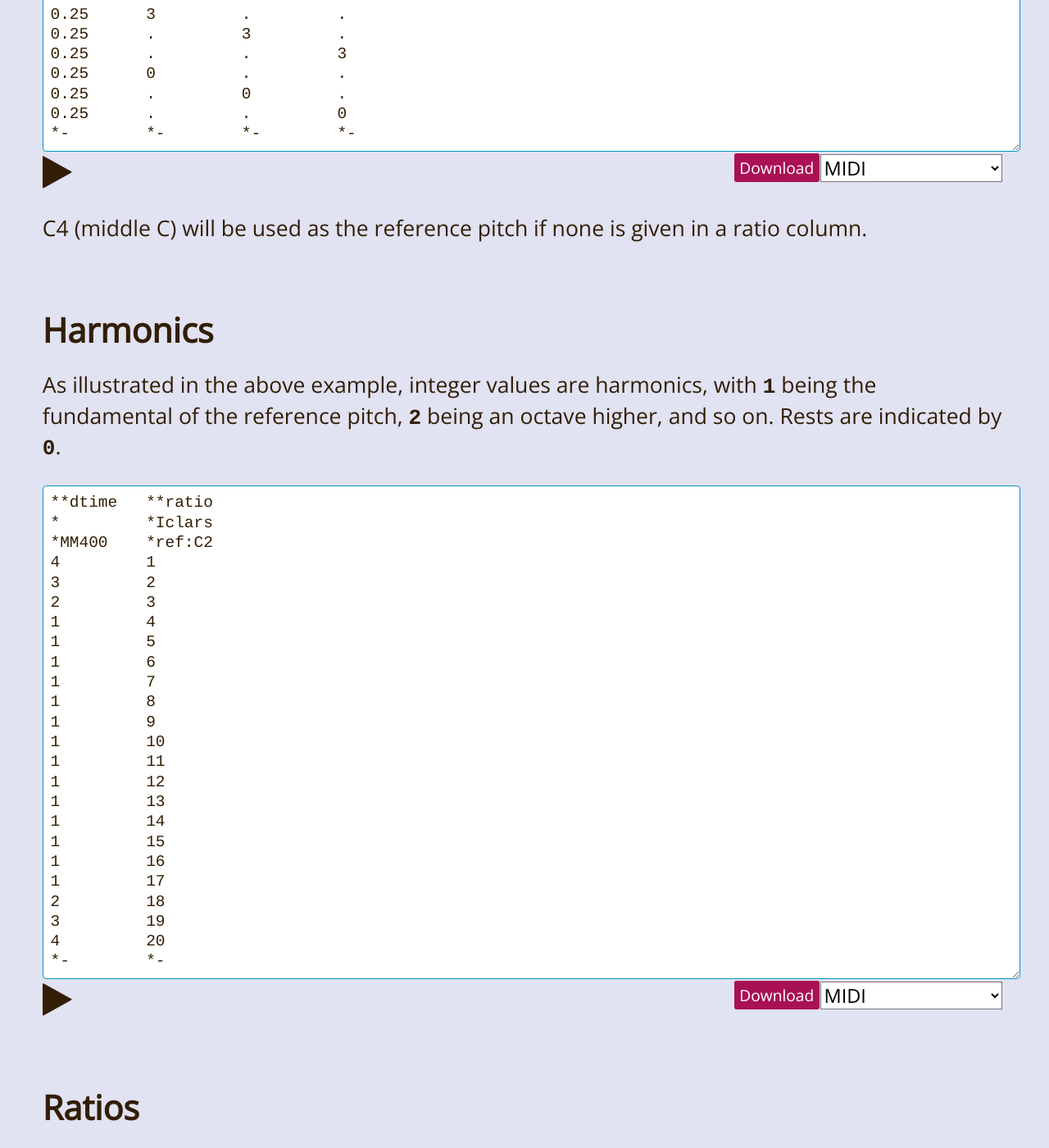
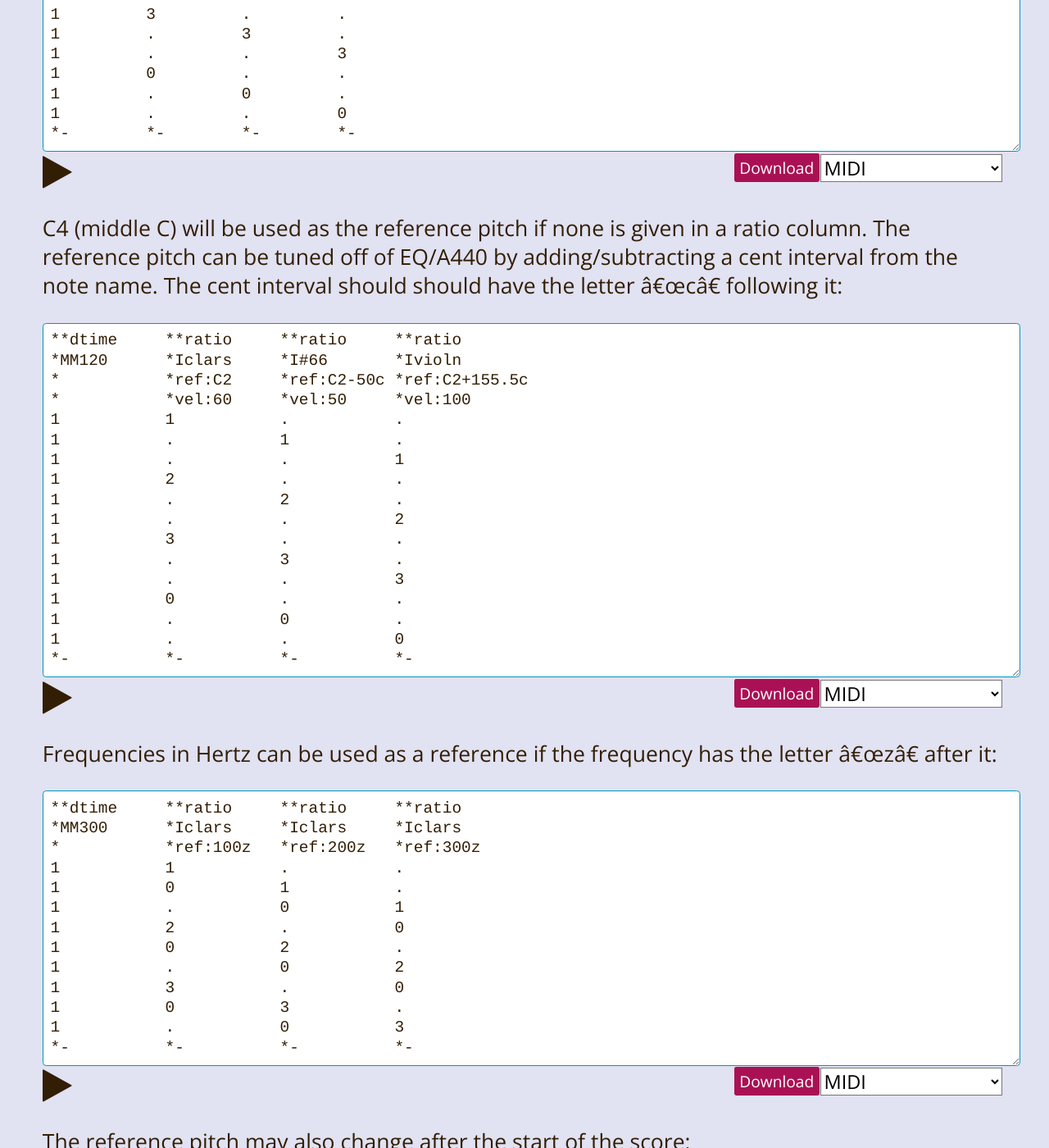
Before and after one commit to craigsapp/ratioscore, a Jekyll site: the page built from doc/pitch/index.md, in a window 1280 px wide and 1400 px high, scrolled down 818 px. Shown: the whole window at 82% size. Built offline with Jekyll 4.4.1, drawn with Linux system fonts in a browser that asks for light colours.

Commit message:
Add more documentation about reference pitches.

```diff
--- a/doc/pitch/index.md
+++ b/doc/pitch/index.md
@@ -22,25 +22,91 @@ The reference pitch is specified in the form   `*ref:A4`, where
 {% include ratioscore.html id="reference-example" %}
 <script type="application/x-ratioscore" id="reference-example">
 **dtime	**ratio	**ratio	**ratio
-*	*Iclars	*Iclars	*Iclars
+*MM240	*Iclars	*Iclars	*Iclars
 *	*ref:C2	*ref:E3	*ref:G4
-0.25	1	.	.
-0.25	.	1	.
-0.25	.	.	1
-0.25	2	.	.
-0.25	.	2	.
-0.25	.	.	2
-0.25	3	.	.
-0.25	.	3	.
-0.25	.	.	3
-0.25	0	.	.
-0.25	.	0	.
-0.25	.	.	0
+1	1	.	.
+1	.	1	.
+1	.	.	1
+1	2	.	.
+1	.	2	.
+1	.	.	2
+1	3	.	.
+1	.	3	.
+1	.	.	3
+1	0	.	.
+1	.	0	.
+1	.	.	0
 *-	*-	*-	*-
 </script>
 
 C4 (middle C) will be used as the reference pitch if none is given
-in a ratio column.
+in a ratio column.  The reference pitch can be tuned off of EQ/A440
+by adding/subtracting a cent interval from the note name.  The cent
+interval should should have the letter "c" following it:
+
+{% include ratioscore.html id="cent-reference" tabsize="12" %}
+<script type="application/x-ratioscore" id="cent-reference">
+**dtime	**ratio	**ratio	**ratio
+*MM120	*Iclars	*I#66	*Ivioln
+*	*ref:C2	*ref:C2-50c	*ref:C2+155.5c
+*	*vel:60	*vel:50	*vel:100
+1	1	.	.
+1	.	1	.
+1	.	.	1
+1	2	.	.
+1	.	2	.
+1	.	.	2
+1	3	.	.
+1	.	3	.
+1	.	.	3
+1	0	.	.
+1	.	0	.
+1	.	.	0
+*-	*-	*-	*-
+</script>
+
+Frequencies in Hertz can be used as a reference if the frequency has the letter "z" after it:
+
+{% include ratioscore.html id="frequency-reference" tabsize="12" %}
+<script type="application/x-ratioscore" id="frequency-reference">
+**dtime	**ratio	**ratio	**ratio
+*MM300	*Iclars	*Iclars	*Iclars
+*	*ref:100z	*ref:200z	*ref:300z
+1	1	.	.
+1	0	1	.
+1	.	0	1
+1	2	.	0
+1	0	2	.
+1	.	0	2
+1	3	.	0
+1	0	3	.
+1	.	0	3
+*-	*-	*-	*-
+</script>
+
+
+The reference pitch may also change after the start of the score:
+
+{% include ratioscore.html id="changing-reference" tabsize="12" %}
+<script type="application/x-ratioscore" id="changing-reference">
+**dtime	**ratio	**ratio	**ratio
+*	*Iclars	*Iclars	*Iclars
+*	*ref:100z	*ref:200z	*ref:300z
+1	1	.	.
+1	0	1	.
+1	.	0	1
+*	*ref:C2	*ref:C2-50c	*ref:C2+155.5c
+1	2	.	0
+1	0	2	.
+1	.	0	2
+*	*ref:C2	*ref:E3	*ref:G4
+1	3	.	0
+1	0	3	.
+1	.	0	3
+*-	*-	*-	*-
+</script>
+
+
 
 
 <h2> Harmonics </h2>
```
